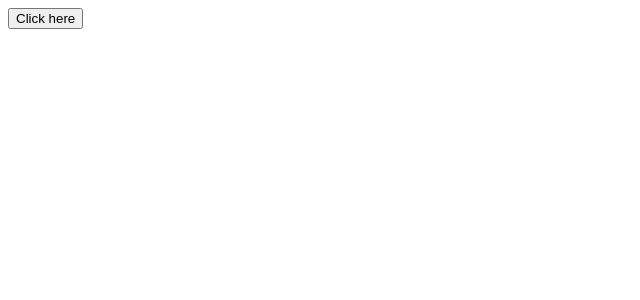
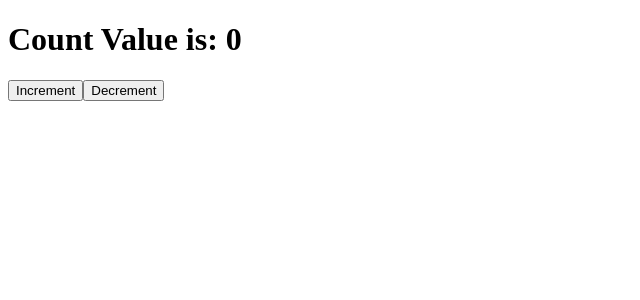
Before and after one commit to HarshitAnchan/React-, a React (Vite) app: page / in a window 1280 px wide. Shown: the top 300 px of the page, without its empty margins (0-640 px from the left). Built offline with nearby package versions, Linux system fonts and the light colour scheme.

Commit message:
State In React

```diff
--- a/src/App.jsx
+++ b/src/App.jsx
@@ -1,8 +1,8 @@
-import Message from "./components/Message";
+import Counter from "./components/Counter";
 function App() {
   return (
     <div className="App">
-      <Message />
+      <Counter />
     </div>
   );
 }
--- /dev/null
+++ b/src/components/Counter.jsx
@@ -0,0 +1,19 @@
+import { useState } from "react";
+
+export default function Counter() {
+  const [count, setCount] = useState(0);
+  function Increment() {
+    setCount(count + 1);
+  }
+  function Decrement() {
+    setCount(count - 1);
+  }
+
+  return (
+    <div>
+      <h1>Count Value is: {count}</h1>
+      <button onClick={Increment}> Increment</button>
+      <button onClick={Decrement}> Decrement</button>
+    </div>
+  );
+}
```
